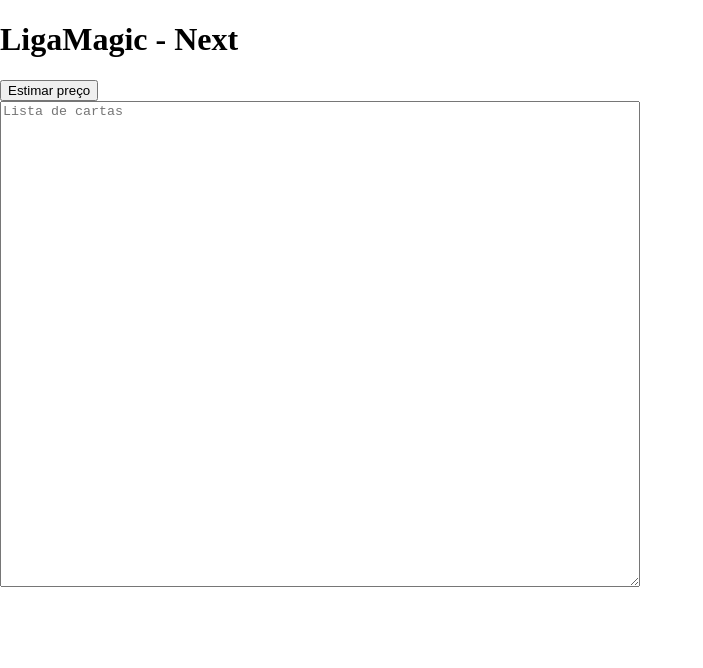
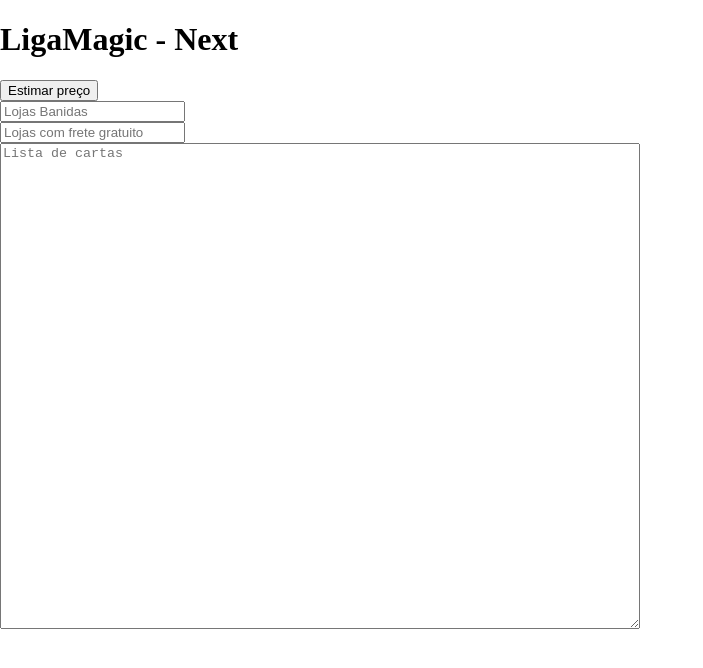
Before and after one commit to zerodois/ligamagic-next, a Next.js app: page / in a window 1280 px wide. Shown: the top 668 px of the page, without its empty margins (0-703 px from the left). Built offline with nearby package versions, Linux system fonts and the light colour scheme.

Commit message:
add inputs

```diff
--- a/components/Form/Form.jsx
+++ b/components/Form/Form.jsx
@@ -1,11 +1,14 @@
 import { useState } from 'react';
 import Text from '../Text/Text';
+import Input from '../Input/Input';
 
 const Form = ({ onSubmit }) => {
   const [text, setText] = useState('');
   return (
     <div>
       <button onClick={_ => onSubmit(text)}>Estimar preço</button>
+      <Input placeholder="Lojas Banidas"/><br/>
+      <Input placeholder="Lojas com frete gratuito"/>
       <Text
         onChange={setText}
       />
--- /dev/null
+++ b/components/Input/Input.jsx
@@ -0,0 +1,10 @@
+const Input = ({ type = 'text', ...rest }) => {
+  return (
+    <input
+      type={type}
+      {...rest}
+    />
+  );
+};
+
+export default Input;
```
